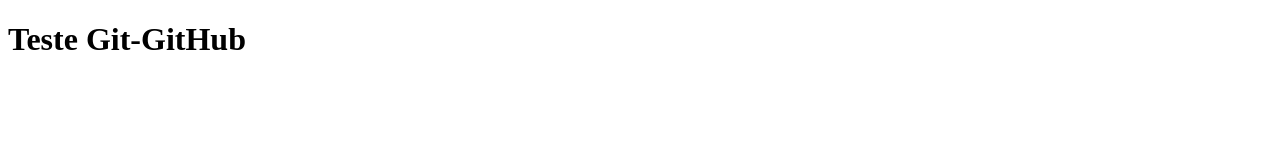
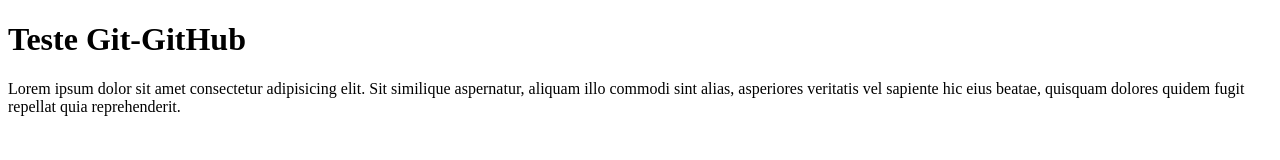
Before and after one commit to MaykRD/Teste-GITHUB, a plain HTML site: page DESAFIO-RESPONSIVIDADE-CONCLUIDO/img/index.html in a window 1280 px wide. Drawn offline with Linux system fonts and the light colour scheme.

Commit message:
Foi adicionado um parágrafo

```diff
--- a/DESAFIO-RESPONSIVIDADE-CONCLUIDO/img/index.html
+++ b/DESAFIO-RESPONSIVIDADE-CONCLUIDO/img/index.html
@@ -7,5 +7,6 @@
 </head>
 <body>
     <h1>Teste Git-GitHub</h1>
+    <p>Lorem ipsum dolor sit amet consectetur adipisicing elit. Sit similique aspernatur, aliquam illo commodi sint alias, asperiores veritatis vel sapiente hic eius beatae, quisquam dolores quidem fugit repellat quia reprehenderit.</p>
 </body>
 </html>
```
